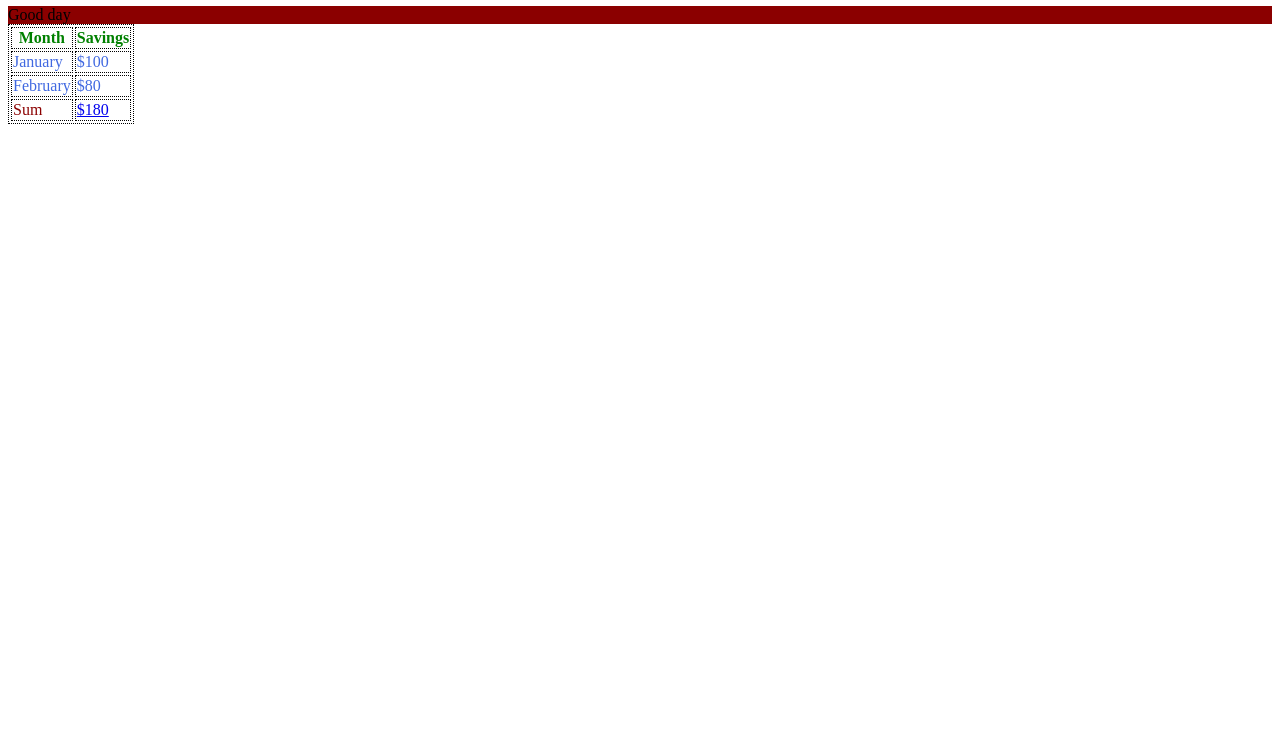
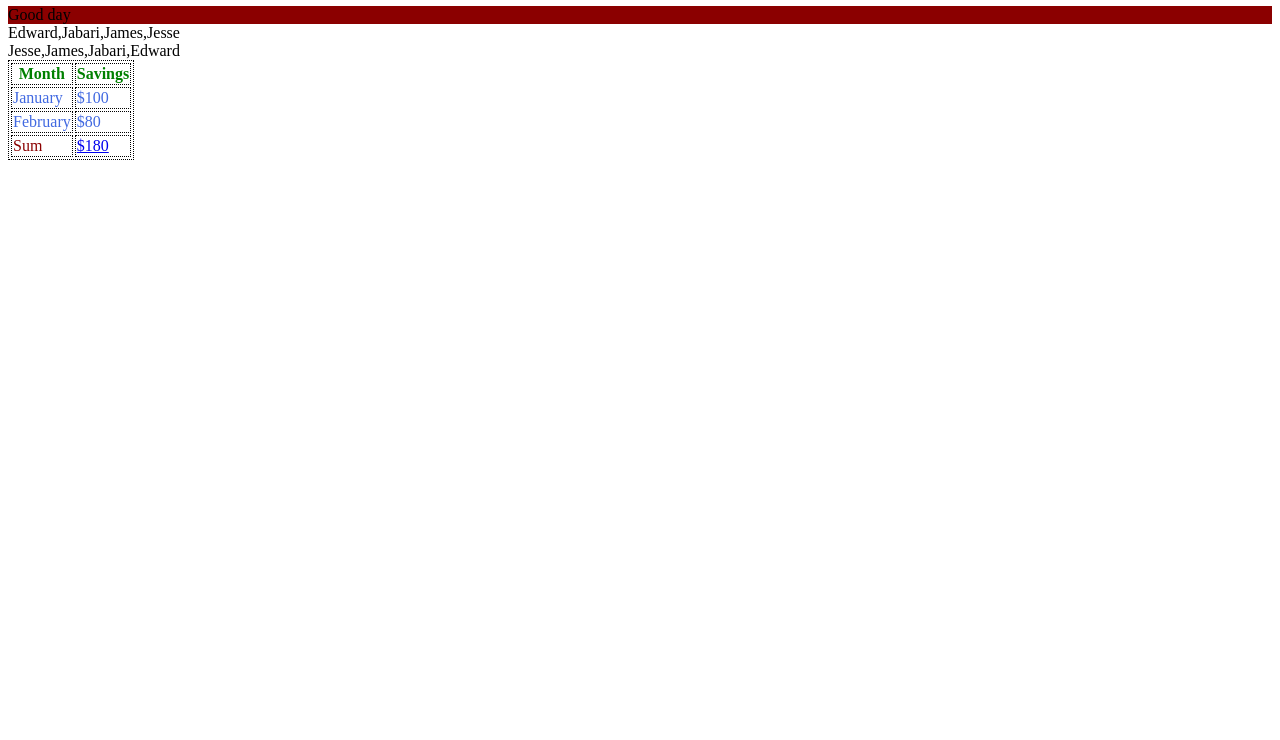
Before and after one commit to gullahjay/practice, a plain HTML site: page index.html in a window 1280 px wide. Shown: the part 60-800 px from the top of the page. Drawn offline with Linux system fonts and the light colour scheme.

Commit message:
second commit

```diff
--- a/index.html
+++ b/index.html
@@ -11,6 +11,8 @@
 <body>
 <h1>Stamm Travel</h1>
 <div id="test"></div>
+<div id="names"></div>
+<div id="names2"></div>
 <table>
 	<thead>
 		<tr>
--- a/index.js
+++ b/index.js
@@ -8,3 +8,11 @@ if (time < 10) {
   greeting = "Good evening";
 }
 document.getElementById("test").innerHTML = greeting;
+
+const fruits = ["James","Edward","Jabari","Jesse"];
+fruits.sort();
+document.getElementById("names").innerHTML = fruits;
+
+fruits.sort();
+fruits.reverse();
+document.getElementById("names2").innerHTML = fruits;
```
